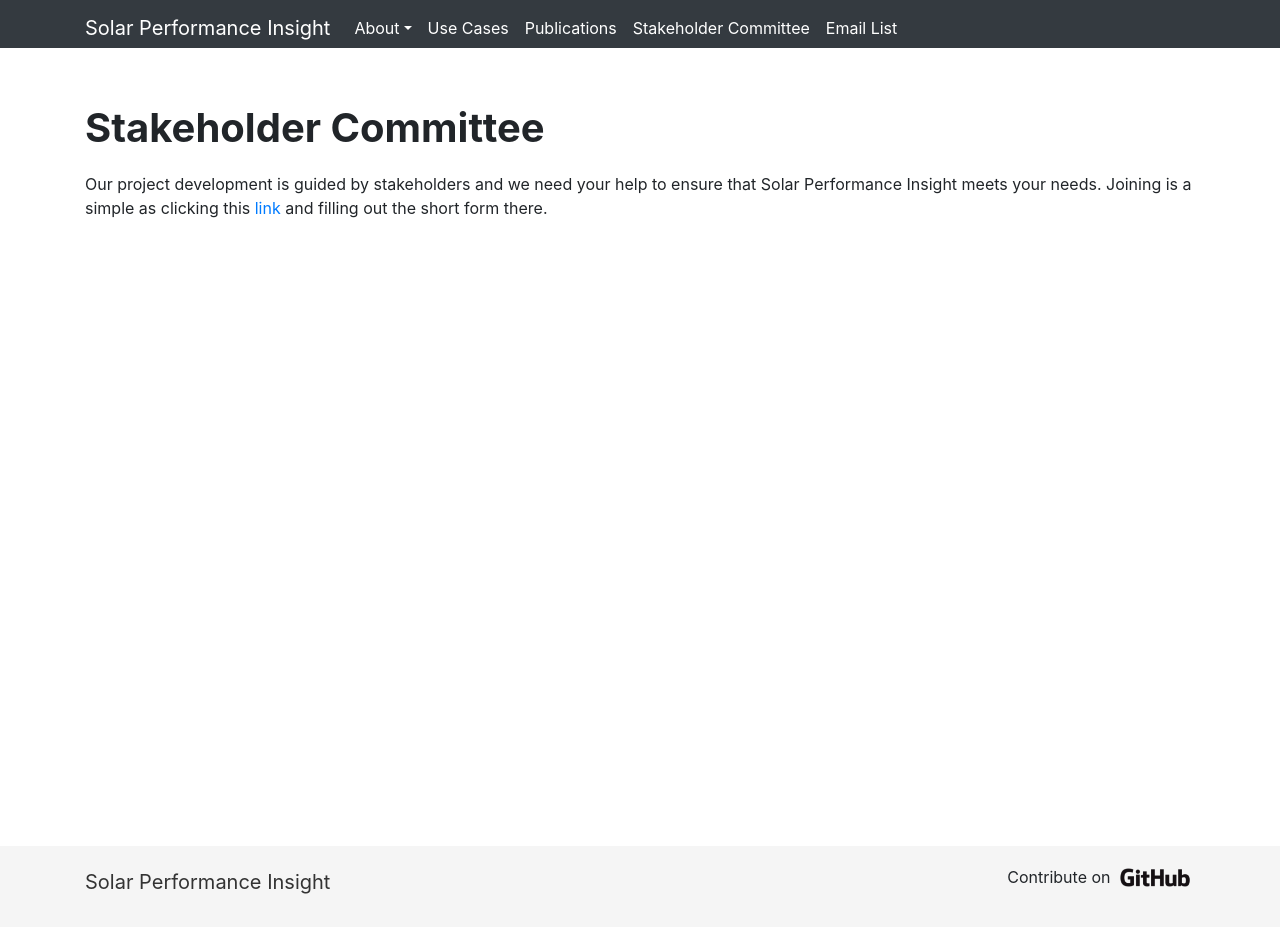
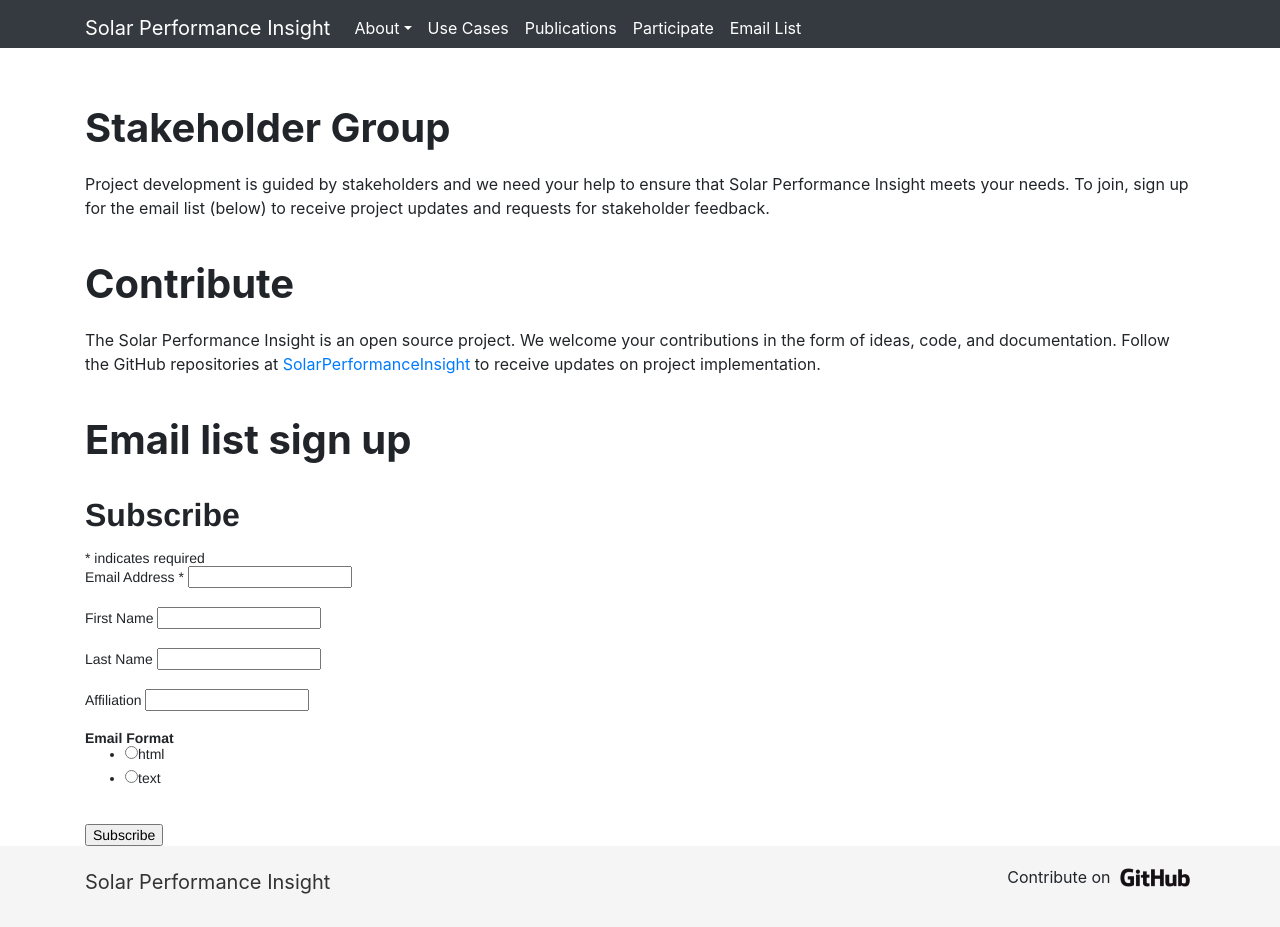
Before and after one commit to SolarPerformanceInsight/SolarPerformanceInsight.github.io, a Jekyll site: the page built from stakeholdercommittee.md, in a window 1280 px wide and 927 px high. Built offline with Jekyll 4.4.1, drawn with Linux system fonts in a browser that asks for light colours; comment, search, counter and statistics services are not loaded.

Commit message:
combine email and stakeholder pages

```diff
--- a/_data/navigation.yml
+++ b/_data/navigation.yml
@@ -13,7 +13,7 @@
 - name: Publications
   link: /publications/
 
-- name: Stakeholder Committee
+- name: Participate
   link: /stakeholdercommittee/
 
 - name: Email List
--- a/stakeholdercommittee.md
+++ b/stakeholdercommittee.md
@@ -1,10 +1,20 @@
 ---
 layout: base
 permalink: /stakeholdercommittee/
-title: Stakeholder Committee
+title: How to Participate
 ---
 
-# Stakeholder Committee
+# Stakeholder Group
 
-Our project development is guided by stakeholders and we need your help to ensure that Solar Performance Insight meets your needs.
-Joining is a simple as clicking this [link](/emaillist) and filling out the short form there.
+Project development is guided by stakeholders and we need your help to ensure that Solar Performance Insight
+meets your needs. To join, sign up for the email list (below) to receive project updates and requests for stakeholder feedback.
+
+# Contribute
+
+The Solar Performance Insight is an open source project. We welcome your contributions in the form of ideas, code, and documentation.
+Follow the GitHub repositories at [SolarPerformanceInsight](https://github.com/SolarPerformanceInsight) to receive updates on
+project implementation.
+
+# Email list sign up
+
+{% include mailchimp.html %}
```
Also changed, not shown: contribute.md (+3 -1 lines).
